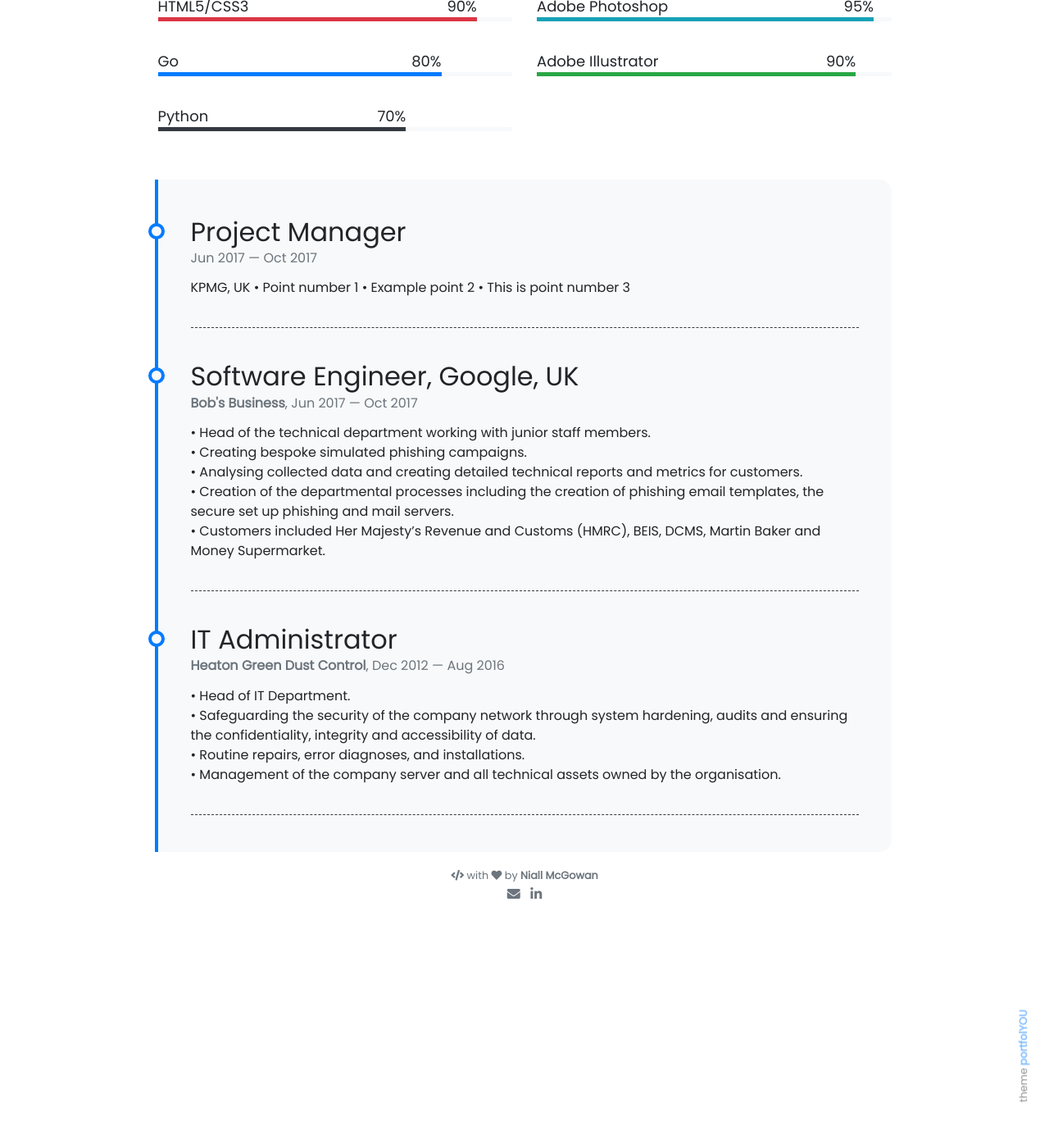
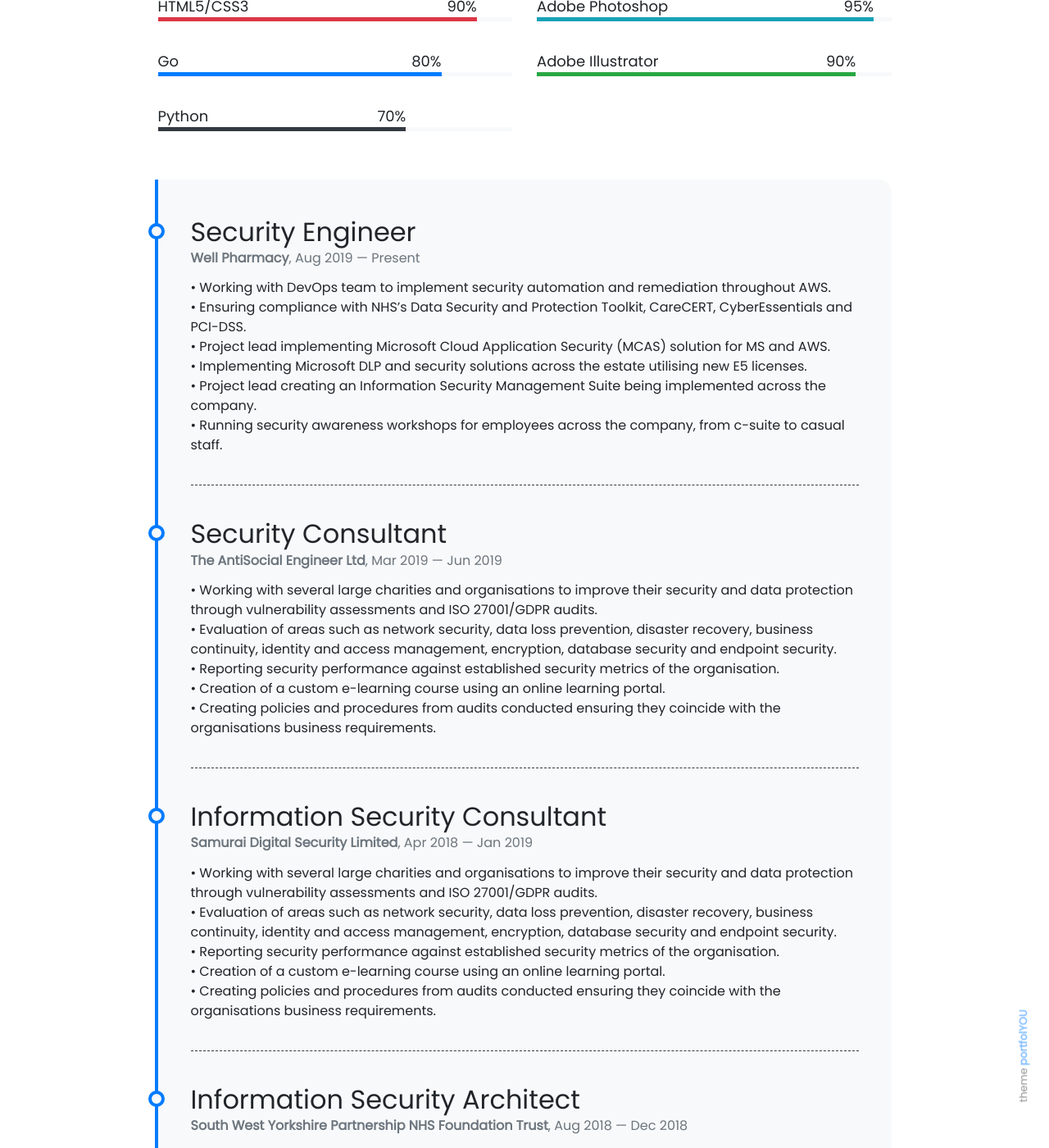
Before and after one commit to niall-mcgowan/niall-mcgowan.github.io, a Jekyll site: the page built from pages/resume.md, in a window 1280 px wide and 1400 px high, scrolled down 343 px. Shown: the whole window at 82% size. Built offline with Jekyll 4.4.1, drawn with Linux system fonts in a browser that asks for light colours; nearby versions of some CDN libraries; emoji names are drawn with the system emoji font; some of the changed text lies outside the part shown.

Commit message:
Update timeline.yml

```diff
--- a/_data/timeline.yml
+++ b/_data/timeline.yml
@@ -1,13 +1,42 @@
-- title: Project Manager
-  from: Jun 2017
-  to: Oct 2017
-  description: |+
-    KPMG, UK
-    • Point number 1
-    • Example point 2
-    • This is point number 3
+- title: Security Engineer
+  from: <b>Well Pharmacy</b>, Aug 2019
+  to: Present
+  description: • Working with DevOps team to implement security automation and remediation throughout AWS. <br />
+               • Ensuring compliance with NHS’s Data Security and Protection Toolkit, CareCERT, CyberEssentials and PCI-DSS. <br />
+               • Project lead implementing Microsoft Cloud Application Security (MCAS) solution for MS and AWS. <br />
+               • Implementing Microsoft DLP and security solutions across the estate utilising new E5 licenses. <br />
+               • Project lead creating an Information Security Management Suite being implemented across the company. <br />
+               • Running security awareness workshops for employees across the company, from c-suite to casual staff. <br />
 
-- title: Software Engineer, Google, UK
+- title: Security Consultant
+  from: <b>The AntiSocial Engineer Ltd</b>, Mar 2019
+  to: Jun 2019
+  description: • Working with several large charities and organisations to improve their security and data protection through vulnerability assessments and ISO 27001/GDPR audits. <br />
+               • Evaluation of areas such as network security, data loss prevention, disaster recovery, business continuity, identity and access management, encryption, database security and endpoint security. <br />
+               • Reporting security performance against established security metrics of the organisation. <br />
+               • Creation of a custom e-learning course using an online learning portal. <br />
+               • Creating policies and procedures from audits conducted ensuring they coincide with the organisations business requirements. <br />
+
+- title: Information Security Consultant
+  from: <b>Samurai Digital Security Limited</b>, Apr 2018
+  to: Jan 2019
+  description: • Working with several large charities and organisations to improve their security and data protection through vulnerability assessments and ISO 27001/GDPR audits. <br />
+               • Evaluation of areas such as network security, data loss prevention, disaster recovery, business continuity, identity and access management, encryption, database security and endpoint security. <br />
+               • Reporting security performance against established security metrics of the organisation. <br />
+               • Creation of a custom e-learning course using an online learning portal. <br />
+               • Creating policies and procedures from audits conducted ensuring they coincide with the organisations business requirements. <br />
+
+- title: Information Security Architect
+  from: <b>South West Yorkshire Partnership NHS Foundation Trust</b>, Aug 2018
+  to: Dec 2018
+  description: • Working directly with the Head of Information Security for the South Yorkshire NHS. <br />
+               • Evaluating the NHS’s anti-phishing capabilities through mail server development and email forensics. <br />
+               • Development of a holistic phishing awareness campaign. <br />
+               • Creation of a custom e-learning course using an online learning portal. <br />
+               • Simulated phishing campaign to establish and gauge user readiness baseline. <br />
+               • Deployment, hardening and maintenance of mail and phishing servers to facilities the simulation exercise. <br />
+
+- title: Phishing Simulation Project Manager
   from: <b>Bob's Business</b>, Jun 2017
   to: Oct 2017
   description: • Head of the technical department working with junior staff members. <br />
```
